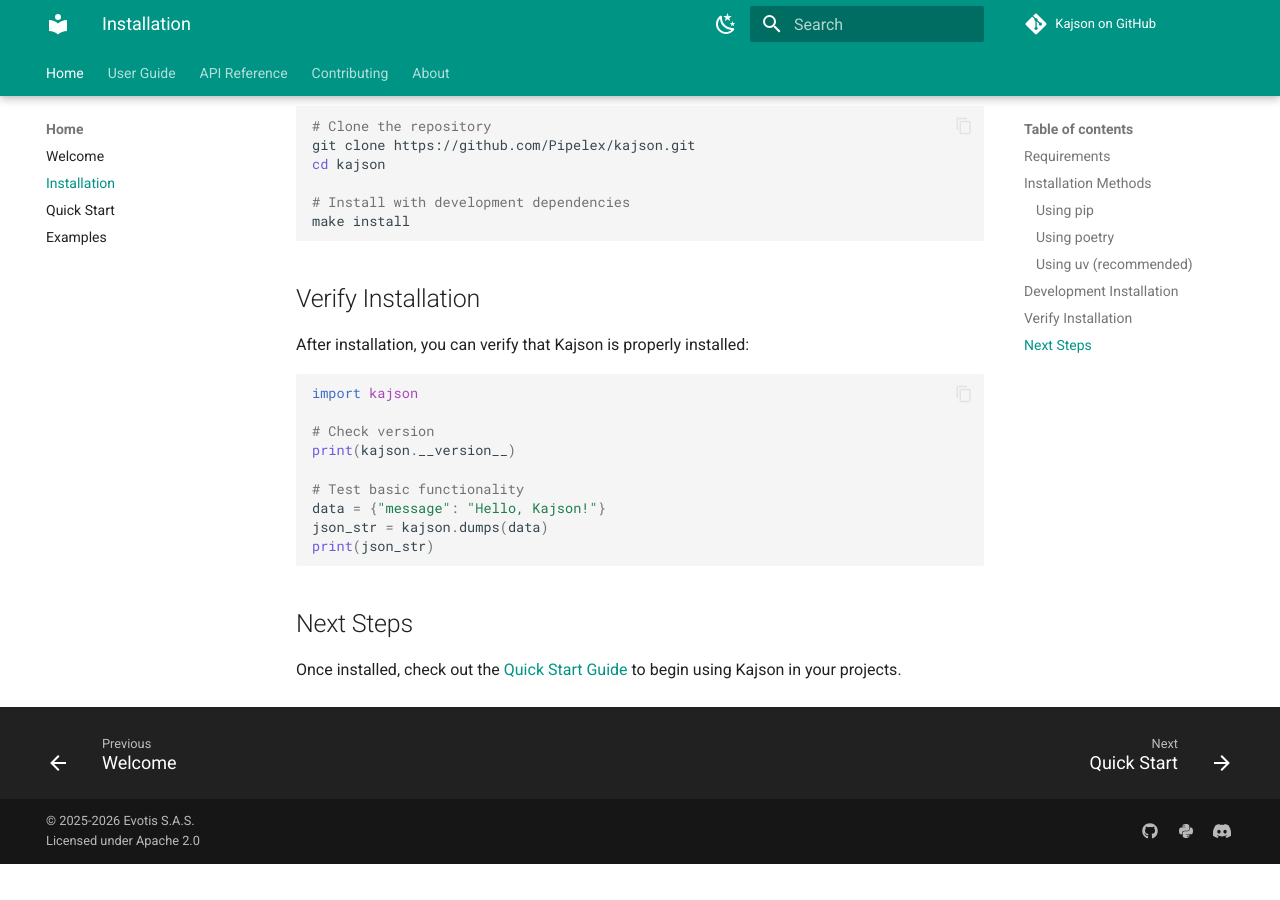
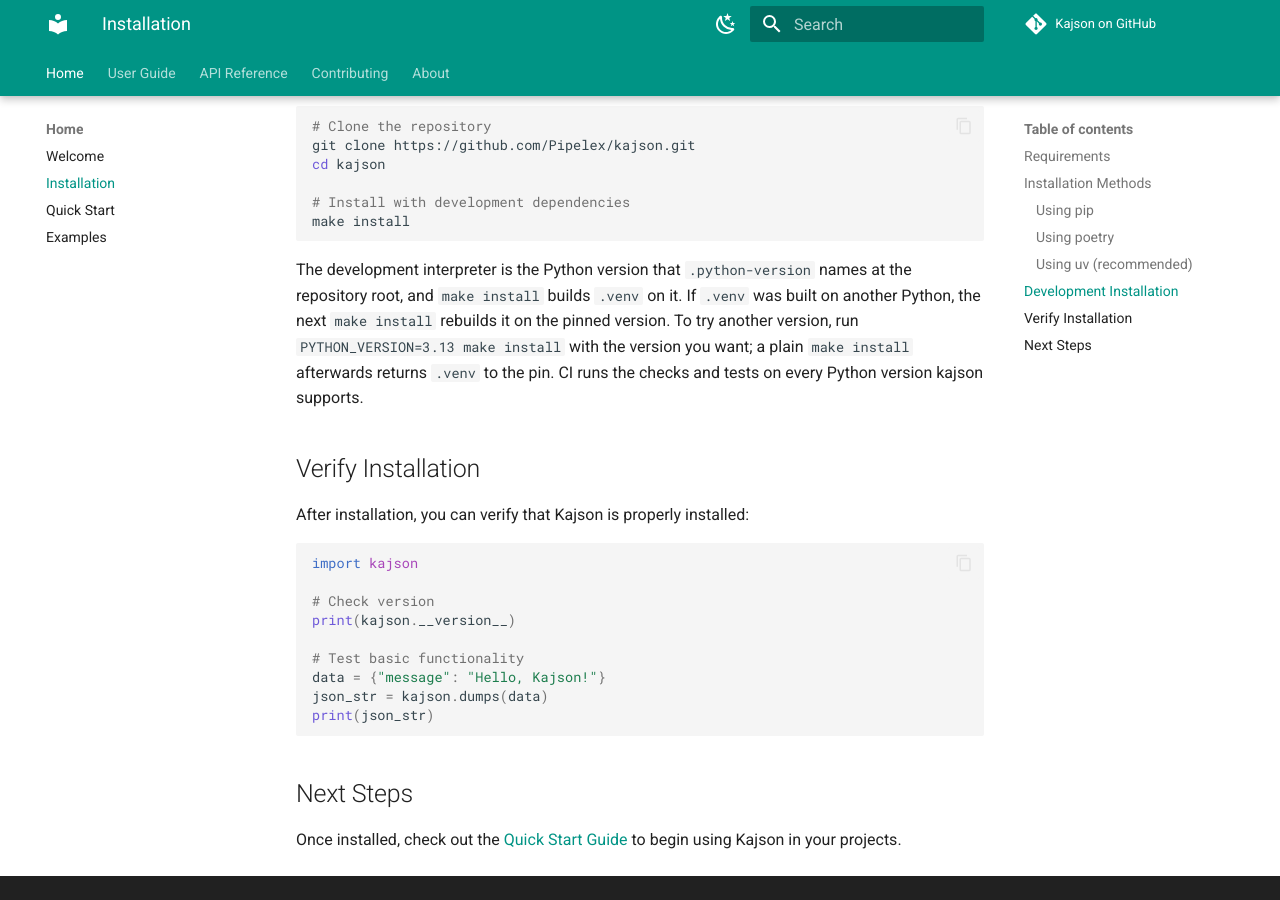
Before and after one commit to Pipelex/kajson, an MkDocs documentation site: the page built from docs/pages/installation.md, in a window 1280 px wide and 900 px high, scrolled down 843 px. Built offline with MkDocs 1.6.1 and Material for MkDocs 9.7.7, drawn with Linux system fonts in a browser that asks for light colours; comment, search, counter and statistics services are not loaded; before the commit the page ends 1707 px from its top, so only the background shows below that.

Commit message:
Pin the development Python to 3.11 in .python-version
The Makefile now takes PYTHON_VERSION from .python-version, unless
PYTHON_VERSION or UV_PYTHON asks for another, and exports it as UV_PYTHON,
so `uv sync` honours a requested version instead of keeping an existing
.venv on its old interpreter. Each CI matrix job sets UV_PYTHON for the
whole job and ends by asserting its interpreter; the docs check and the
docs deploy read the version from .python-version.

Co-Authored-By: Claude Opus 5.5 <noreply@anthropic.com>
Claude-Session: https://claude.ai/code/session_01TuqArJByf4EdN7khSDRiPe

````diff
--- a/docs/pages/installation.md
+++ b/docs/pages/installation.md
@@ -40,6 +40,8 @@ cd kajson
 make install
 ```
 
+The development interpreter is the Python version that `.python-version` names at the repository root, and `make install` builds `.venv` on it. If `.venv` was built on another Python, the next `make install` rebuilds it on the pinned version. To try another version, run `PYTHON_VERSION=3.13 make install` with the version you want; a plain `make install` afterwards returns `.venv` to the pin. CI runs the checks and tests on every Python version kajson supports.
+
 ## Verify Installation
 
 After installation, you can verify that Kajson is properly installed:
````
Also changed, not shown: CHANGELOG.md (+3 -0 lines), 6 other files.
